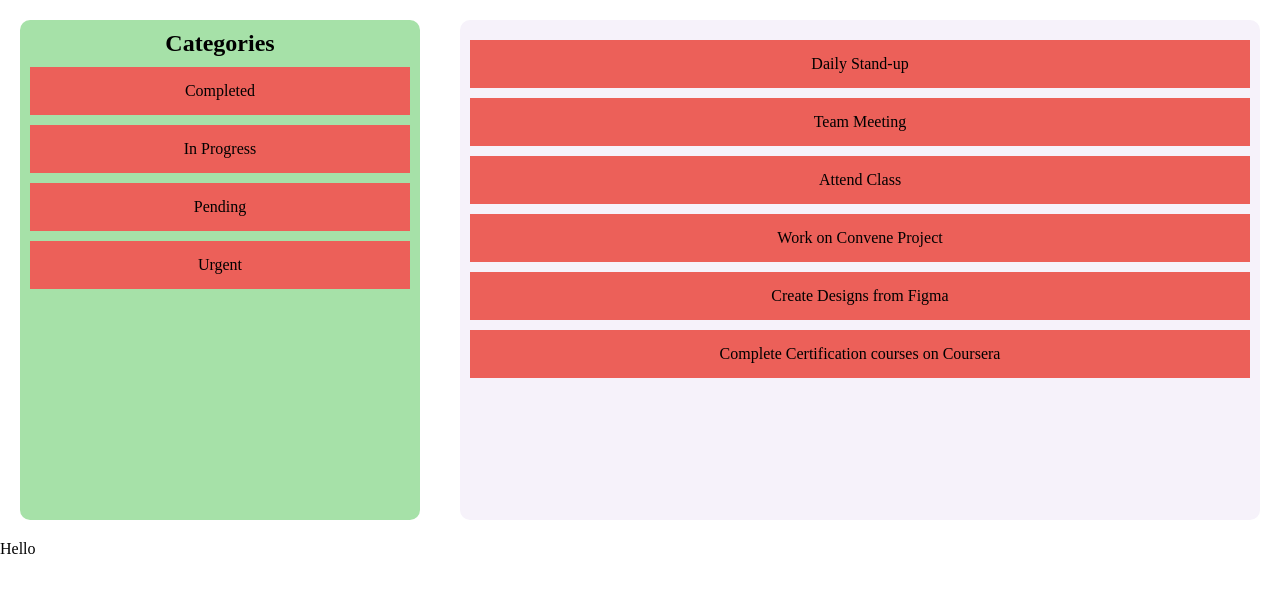
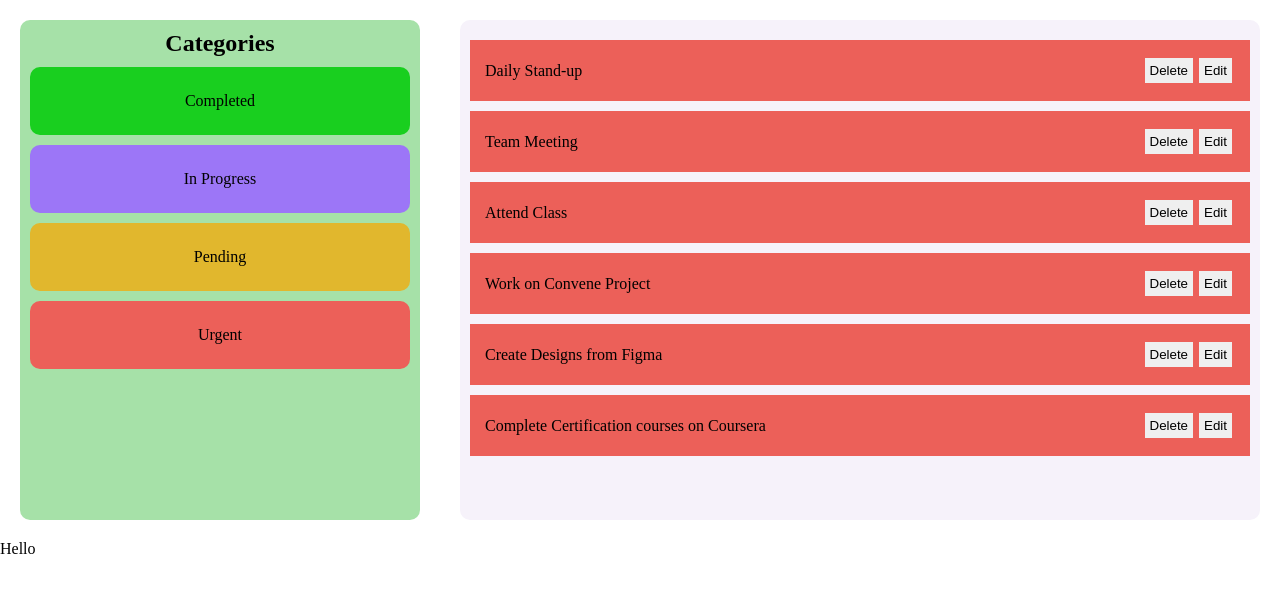
Before and after one commit to vivajane/task-manager, a React (Create React App) app: page / in a window 1280 px wide. Shown: the top 592 px of the page. Built offline with nearby package versions, Linux system fonts and the light colour scheme.

Commit message:
initial commit

```diff
--- /dev/null
+++ b/src/button/btn.module.css
@@ -0,0 +1,13 @@
+.btn{
+    display: flex;
+    /* padding: 5px; */
+}
+button{
+    /* margin: 3px; */
+
+}
+.btn button{
+    padding: 5px;
+    margin: 3px;
+    border: none;
+}
--- a/src/button/index.jsx
+++ b/src/button/index.jsx
@@ -1,5 +1,9 @@
+import styles from "./btn.module.css"
 const Button = () => {
-    return <div></div>
+    return <div className={styles.btn}>
+        <button>Delete</button>
+        <button>Edit</button>
+    </div>
 }
 
 export default Button;
--- a/src/categories/aside/anothercard/anothercard.module.css
+++ b/src/categories/aside/anothercard/anothercard.module.css
@@ -2,10 +2,25 @@
     background-color: rgb(236, 96, 89);
     max-width: 800px;
     width: 100%;
+    border-radius: 10px;
+    cursor: pointer;
 
     text-align: center;
-    padding: 15px;
+    padding: 25px;
+    color: black;
     margin-top: 10px;
     margin: 10px auto;
 
 }
+.anothercard[data-variant ="primary"]{
+    background-color: rgb(25, 207, 31);
+}
+.anothercard[data-variant ="secondary"]{
+    background-color: rgb(156, 118, 247);
+}
+.anothercard[data-variant ="tertiary"]{
+    background-color: rgb(225, 183, 45);
+}
+.anothercard[data-variant ="highschool"]{
+    background-color: rgb(225, 54, 45);
+}
--- a/src/categories/aside/anothercard/index.jsx
+++ b/src/categories/aside/anothercard/index.jsx
@@ -1,7 +1,8 @@
 import styles from "./anothercard.module.css"
-const AnotherCard = function ({children}) {
-    return <div className={styles.anothercard}>{children}
-    </div>
+const AnotherCard = function ({variant, children}) {
+    return <div data-variant = {variant} className={styles.anothercard}> {children}</div>
 }
 
+
+
 export default AnotherCard;
--- a/src/categories/aside/asidecontent/index.jsx
+++ b/src/categories/aside/asidecontent/index.jsx
@@ -2,10 +2,10 @@ import AnotherCard from '../anothercard';
 import styles from './asidecontent.module.css';
 const AsideContent = () => {
     return <div className={styles.asidecontent}>
-        <AnotherCard>Completed</AnotherCard>
-        <AnotherCard>In Progress</AnotherCard>
-        <AnotherCard>Pending</AnotherCard>
-        <AnotherCard>Urgent</AnotherCard>
+        <AnotherCard variant = "primary">Completed</AnotherCard>
+        <AnotherCard variant = "secondary">In Progress</AnotherCard>
+        <AnotherCard variant = "tertiary">Pending</AnotherCard>
+        <AnotherCard variant = "high">Urgent</AnotherCard>
 
     </div>
 }
--- a/src/categories/cards/card.module.css
+++ b/src/categories/cards/card.module.css
@@ -2,6 +2,9 @@
     background-color: rgb(236, 96, 89);
     max-width: 1800px;
     width: 100%;
+    display: flex;
+    justify-content: space-between;
+    align-items: center;
 
     text-align: center;
     padding: 15px;
--- a/src/categories/cards/index.jsx
+++ b/src/categories/cards/index.jsx
@@ -1,6 +1,9 @@
+import Button from '../../button';
 import styles from './card.module.css'
 const Card = ({children}) => {
-    return <div className={styles.CardWrapper}>{children}</div>
+    return <div className={styles.CardWrapper}>{children}
+    <Button></Button>
+    </div>
 }
 
 export default Card;
```
Also changed, not shown: src/categories/aside/asidecontent/asidecontent.module.css (line endings or trailing spaces).
